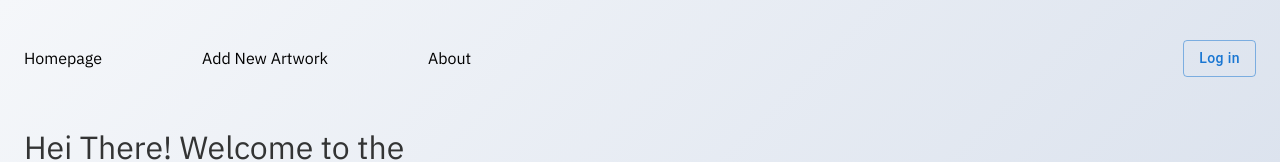
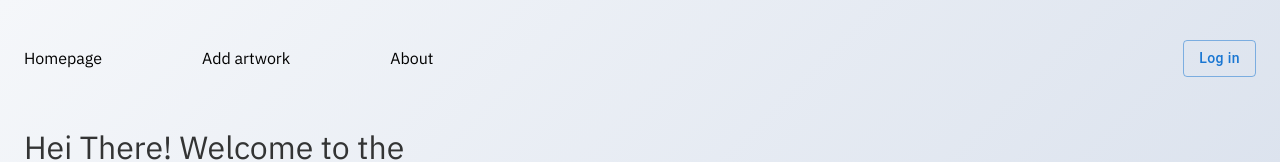
Before and after one commit to andrewnzrv/ironmedia-frontend, a React (Vite) app: page /about in a window 1280 px wide. Shown: the top 162 px of the page. Built offline with nearby package versions, Linux system fonts and the light colour scheme.

Commit message:
push styles

```diff
--- a/src/components/Navbar.jsx
+++ b/src/components/Navbar.jsx
@@ -14,7 +14,7 @@ const Navbar = () => {
           Homepage
         </Link>
         <Link className={styles.navLink} to="/add">
-          Add New Artwork
+          Add artwork
         </Link>
         <Link className={styles.navLink} to="/about">
           About
--- a/src/pages/UserArtPage.jsx
+++ b/src/pages/UserArtPage.jsx
@@ -39,7 +39,7 @@ function UserArtPage() {
         <div>
           <Grid container spacing={3}>
             {userArt.map((art) => (
-              <Grid item key={art._id} xs={12} md={6} lg={4}>
+              <Grid item key={art._id} xs={12} md={4} lg={3}>
                 <Link to={`/artworks/${art._id}`}>
                   <ProfileCard art={art} />
                 </Link>
--- a/src/styles/About.module.css
+++ b/src/styles/About.module.css
@@ -16,13 +16,13 @@
   color: black;
 }
 
-a {
+.githubList a {
   position: relative;
   text-decoration: none;
   color: inherit;
 }
 
-a::after {
+.githubList a::after {
   content: "";
   height: 2px;
   width: 0;
@@ -33,6 +33,6 @@ a::after {
   transition: width 0.3s ease;
 }
 
-a:hover::after {
+.githubList a:hover::after {
   width: 100%;
 }
```
